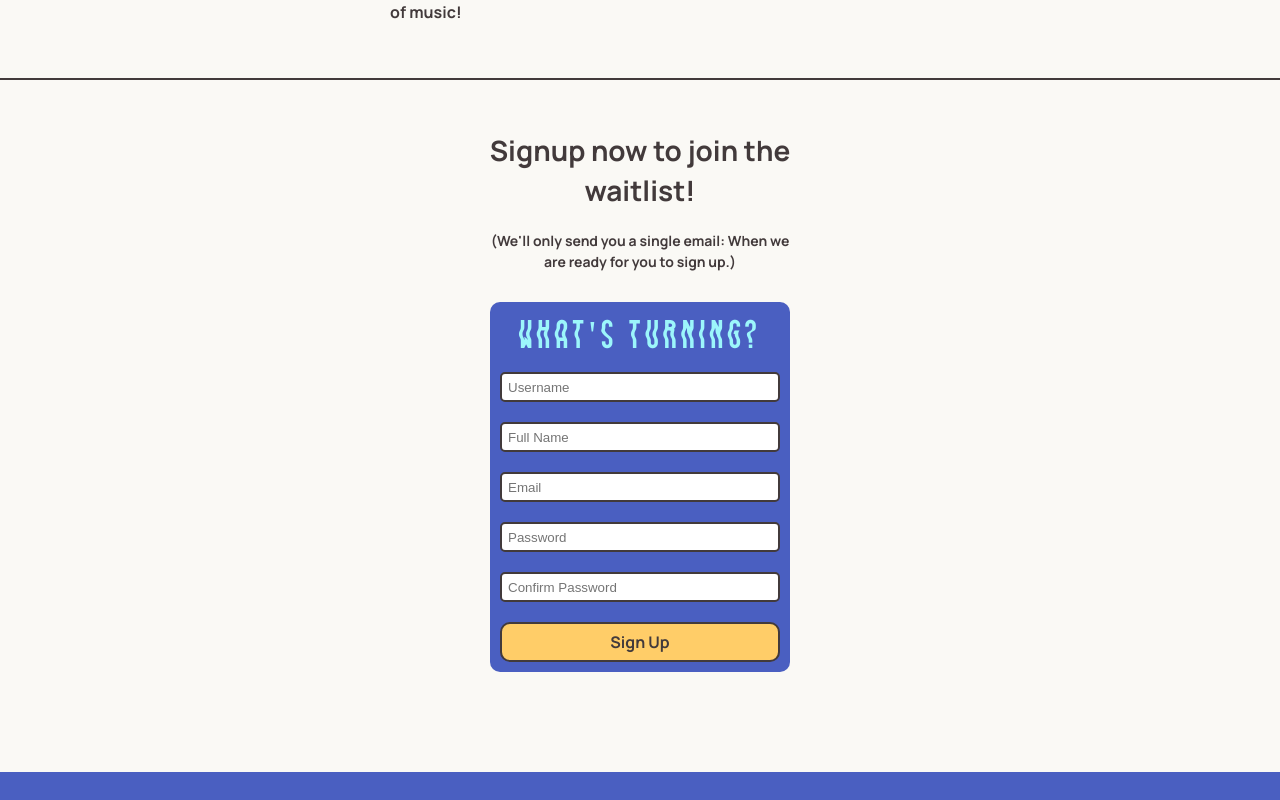
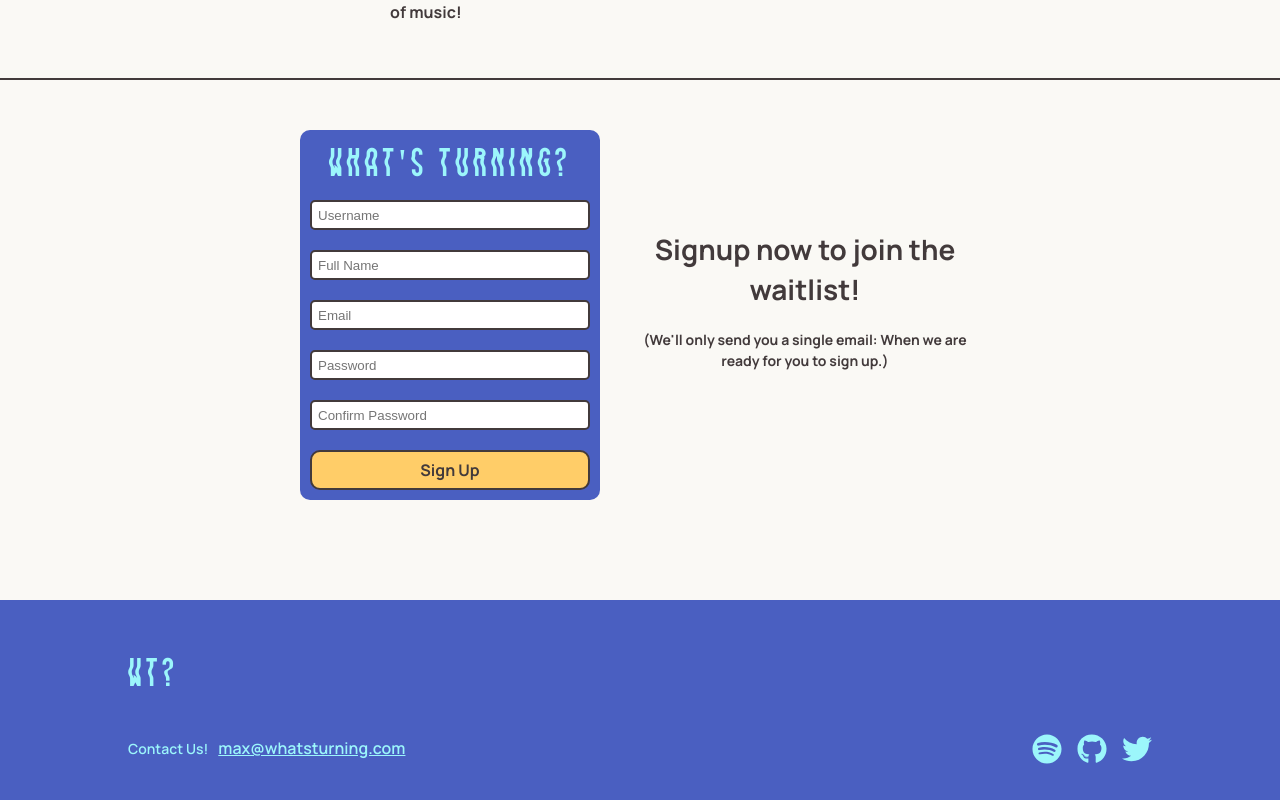
Before and after one commit to maxwellpothier/whats-turning, a Next.js app: page / in a window 1280 px wide. Shown: the part 1220-2020 px from the top of the page. Built offline with nearby package versions, Linux system fonts and the light colour scheme.

Commit message:
finished waitlist section UI

```diff
--- a/components/auth/SignupForm.js
+++ b/components/auth/SignupForm.js
@@ -1,11 +1,9 @@
 import WTFullLogo from "../logos/WTFullLogo";
 import Container from "../theme/Container";
-import WTInput from "../WTInput";
-import AuthForm from "../AuthForm";
+import WTButton from "../WTButton";
+import { useForm } from "react-hook-form";
 
 import styles from "./signupForm.module.scss";
-import { useForm } from "react-hook-form";
-import WTButton from "../WTButton";
 
 const SignupForm = () => {
 	const hookForm = useForm();
--- a/components/auth/signupForm.module.scss
+++ b/components/auth/signupForm.module.scss
@@ -30,3 +30,9 @@
 		outline: none;
 	}
 }
+
+@media only screen and (min-width: $tabletDeviceWidth) {
+	.formContainer {
+		margin: 0;
+	}
+}
--- a/components/logos/WTFullLogo.js
+++ b/components/logos/WTFullLogo.js
@@ -2,9 +2,9 @@ import styles from "./wtFullLogo.module.scss";
 
 const WTFullLogo = ({className}) => {
 	return (
-		<div>
+		<>
 			<span className={`${styles.fullLogo} ${className}`}>What&apos;s Turning?</span>
-		</div>
+		</>
 	);
 };
 
--- a/components/logos/WTLogo.js
+++ b/components/logos/WTLogo.js
@@ -1,6 +1,7 @@
 import WTFullLogo from "./WTFullLogo";
+import WTMobileLogo from "./WTMobileLogo";
+
 import styles from "./wtLogo.module.scss";
-import WTMobileLogo from "./WTMobileLogo";
 
 const WTLogo = () => {
 	return (
--- a/pages/index.js
+++ b/pages/index.js
@@ -1,11 +1,12 @@
-import styles from "./index.module.scss";
-
 import Theme from "../components/theme/Theme";
 import TodaysAlbum from "../components/TodaysAlbum";
 import PostCard from "../components/post/PostCard";
 import HorizontalLine from "../components/theme/HorizontalLine";
 import Container from "../components/theme/Container";
 import SignupForm from "../components/auth/SignupForm";
+import WTLogo from "../components/logos/WTLogo";
+
+import styles from "./index.module.scss";
 
 const Home = () => {
 	return (
@@ -29,7 +30,7 @@ const Home = () => {
 				</ul>
 			</Container>
 			<HorizontalLine/>
-			<Container>
+			<Container className={styles.waitlistSection}>
 				<div className={styles.waitlistCopy}>
 					<h3 className={styles.waitlistCta}>Signup now to join the waitlist!</h3>
 					<h5 className={styles.singleEmailBit}>(We&apos;ll only send you a single email: When we are ready for you to sign up.)</h5>
--- a/pages/index.module.scss
+++ b/pages/index.module.scss
@@ -1,3 +1,5 @@
+@import "styles/variables";
+
 .homepageAotdContainer {
 	margin-bottom: 50px;
 }
@@ -46,7 +48,7 @@
 
 .waitlistCopy {
 	margin-bottom: 30px;
-	max-width: 315px;
+	max-width: 350px;
 }
 
 .singleEmailBit {
@@ -64,3 +66,11 @@
 		gap: 30px;
 	}
 }
+
+@media only screen and (min-width: $tabletDeviceWidth) {
+	.waitlistSection {
+		flex-direction: row-reverse;
+		justify-content: center;
+		gap: 30px;
+	}
+}
```
